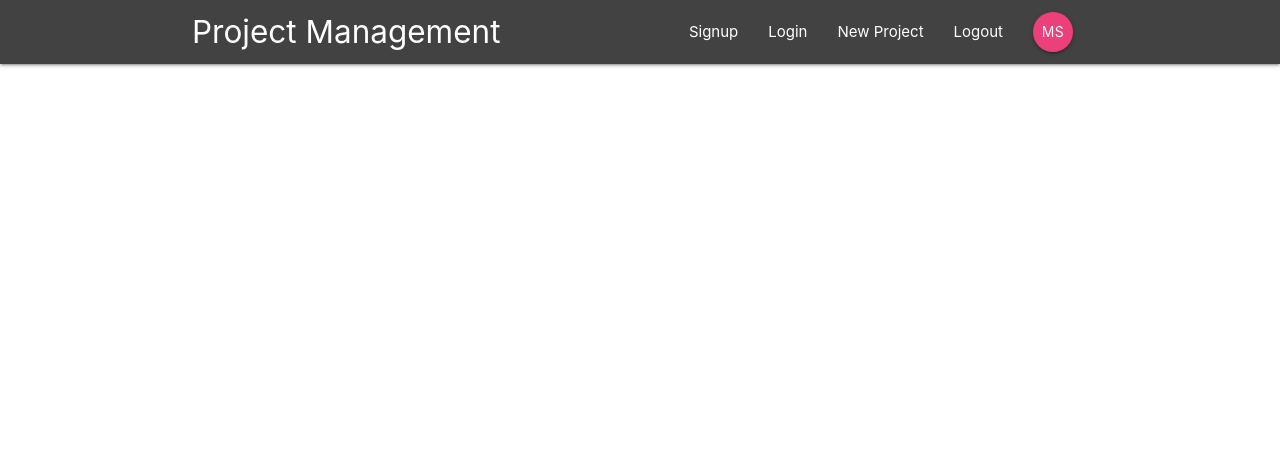
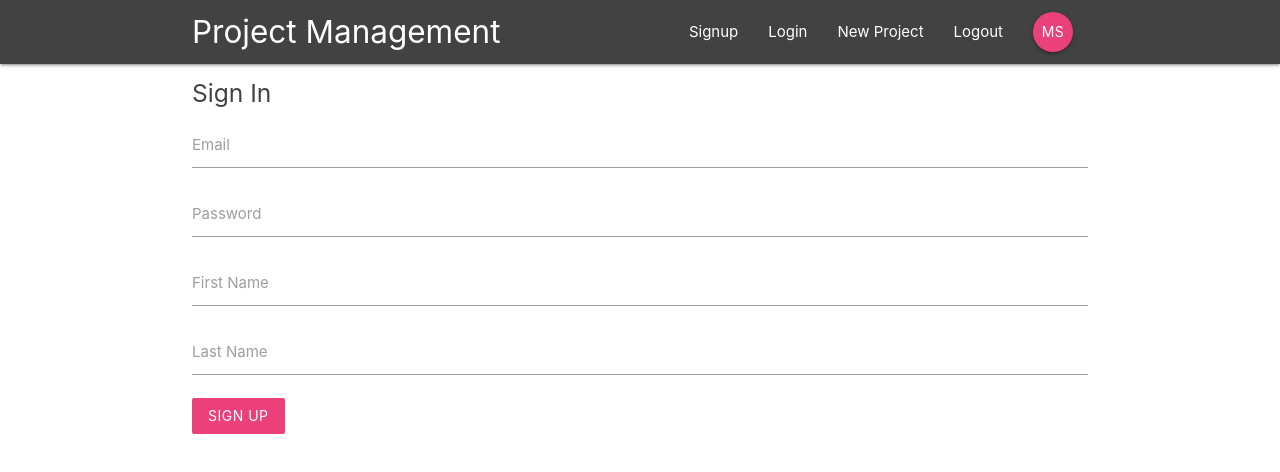
Before and after one commit to kelkel17/project-management, a React (Create React App) app: page /signup in a window 1280 px wide. Shown: the top 472 px of the page. Built offline with nearby package versions, Linux system fonts and the light colour scheme.

Commit message:
Create Auth Components (without backend)

```diff
--- a/src/App.js
+++ b/src/App.js
@@ -5,6 +5,8 @@
 import Navbar from './components/layout/Navbar'
 import Dashboard from './components/dashboard/Dashboard'
 import ProjectDetails from './components/projects/ProjectDetails'
+import SignIn from './components/auth/SignIn'
+import SignUp from './components/auth/SignUp'
 
 function App() {
   return (
@@ -21,6 +23,8 @@
 
           <Route exact path="/" component={Dashboard} />
           <Route path="/project/:id" component={ProjectDetails} />
+          <Route path="/signin" component={SignIn} />
+          <Route path="/signup" component={SignUp} />
         </Switch>
       </div>
     </BrowserRouter>
--- /dev/null
+++ b/src/components/auth/SignIn.js
@@ -0,0 +1,46 @@
+import React, { Component } from 'react';
+
+class SignIn extends Component {
+	state = {
+		email: '',
+		password: '',
+	}
+
+	handleChange = (e) => {
+		this.setState({
+			// get the id that's being changed
+			[e.target.id]: e.target.value
+		})
+	}
+
+	handleSubmit = (e) => {
+		// prevent page from being reload
+		e.preventDefault();
+		console.log(this.state);
+	}
+
+	render() {
+		return (
+			<div className="container">
+				<form onSubmit={this.handleSubmit} className="white">
+					<h5 className="grey-text text-darken-3">Sign In</h5>
+					<div className="input-field">
+						<label htmlFor="email">Email</label>
+						<input type="email" id="email" onChange={this.handleChange} />
+					</div>
+
+					<div className="input-field">
+						<label htmlFor="password">Password</label>
+						<input type="password" id="password" onChange={this.handleChange} />
+					</div>
+
+					<div className="input-field">
+						<button className="btn pink lighten-1 z-depth-0">Login</button>
+					</div>
+				</form>
+			</div>
+		)
+	}
+}
+
+export default SignIn;
--- /dev/null
+++ b/src/components/auth/SignUp.js
@@ -0,0 +1,58 @@
+import React, { Component } from 'react';
+
+class SignUp extends Component {
+	state = {
+		email: '',
+		password: '',
+		firstName: '',
+		lastName: '',
+	}
+
+	handleChange = (e) => {
+		this.setState({
+			// get the id that's being changed
+			[e.target.id]: e.target.value
+		})
+	}
+
+	handleSubmit = (e) => {
+		// prevent page from being reload
+		e.preventDefault();
+		console.log(this.state);
+	}
+
+	render() {
+		return (
+			<div className="container">
+				<form onSubmit={this.handleSubmit} className="white">
+					<h5 className="grey-text text-darken-3">Sign In</h5>
+					<div className="input-field">
+						<label htmlFor="email">Email</label>
+						<input type="email" id="email" onChange={this.handleChange} />
+					</div>
+
+					<div className="input-field">
+						<label htmlFor="password">Password</label>
+						<input type="password" id="password" onChange={this.handleChange} />
+					</div>
+
+					<div className="input-field">
+						<label htmlFor="firstName">First Name</label>
+						<input type="text" id="firstName" onChange={this.handleChange} />
+					</div>
+
+					<div className="input-field">
+						<label htmlFor="lastName">Last Name</label>
+						<input type="text" id="lastName" onChange={this.handleChange} />
+					</div>
+
+					<div className="input-field">
+						<button className="btn pink lighten-1 z-depth-0">Sign Up</button>
+					</div>
+				</form>
+			</div>
+		)
+	}
+}
+
+export default SignUp;
```
